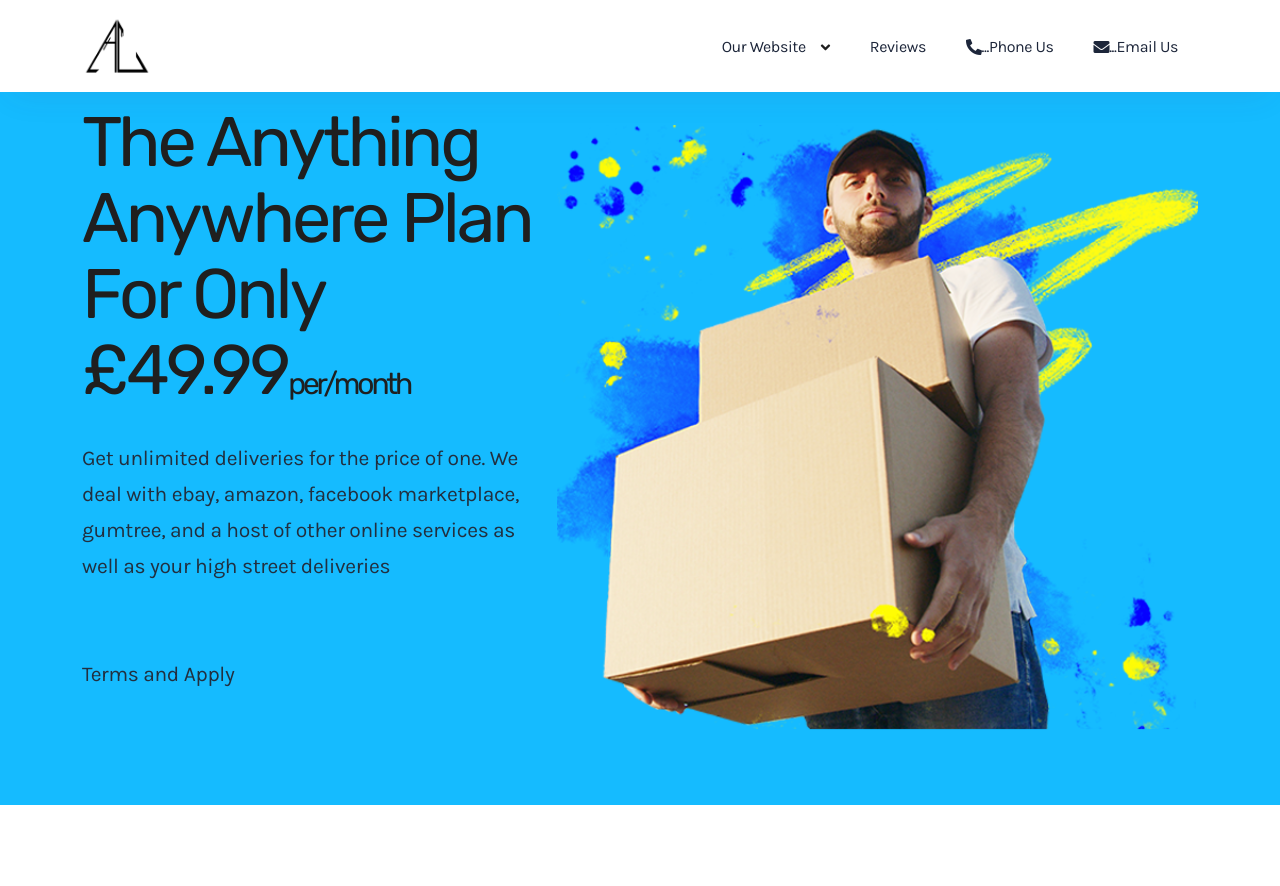
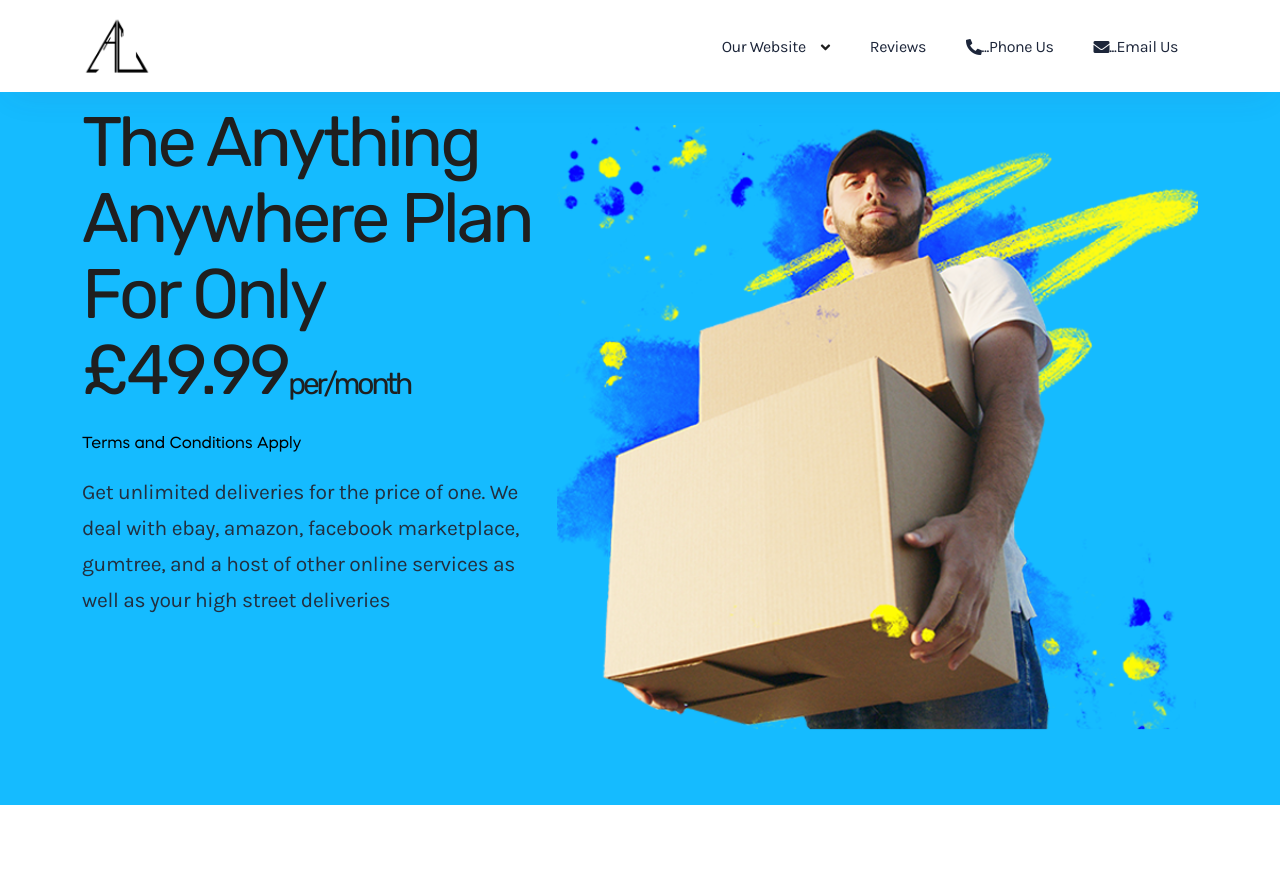
Before and after one commit to AsusLogistics/website, a Django app: page /exclusivedeal49 in a window 1280 px wide. Shown: the top 886 px of the page. Run offline with Django 3.2, Linux system fonts and the light colour scheme; some libraries are stand-ins or nearby versions.

Commit message:
updated terms

```diff
--- a/AsusLogistic/templates/exclusivedeal49.html
+++ b/AsusLogistic/templates/exclusivedeal49.html
@@ -28,7 +28,6 @@
 
 
   <!-- Custom stylesheet -->
-
   <!-- Global site tag (gtag.js) - Google Analytics -->
 <script async src="https://www.googletagmanager.com/gtag/js?id=G-ZRSXNWXNHT"></script>
 <script>
@@ -124,10 +123,8 @@
     <div class="row position-relative justify-content-center">
       <div class="col-xl-5 col-lg-6 col-md-8 col-sm-10 pr-0 " data-aos="fade-right" data-aos-duration="800" data-aos-once="true">
         <div class="content">
-          <h1>The Anything Anywhere Plan For Only £49.99<small>per/month</small></h1>
+          <h1>The Anything Anywhere Plan For Only £49.99<small>per/month</small></h1><h60><a target="_blank" href="{% url 't&c' %}" class="tc">Terms and Conditions Apply</a></h60>
           <p> Get unlimited deliveries for the price of one. We deal with ebay, amazon, facebook marketplace, gumtree, and a host of other online services as well as your high street deliveries</p>
-          <br />
-          <p>Terms and Apply</p>
           <div id="paypal-button-container-P-19573805F0426720DMGCRGCA"></div>
 <script src="https://www.paypal.com/sdk/js?client-id=Afdwp58_6daFCjcSPv3QAcKEaTTfCU2fYHPz_pCUq91BhayUOSuDHLBEQk-oUl8qV9ZE4zU4MkEK2pMY&vault=true&intent=subscription" data-sdk-integration-source="button-factory"></script>
 <script>
@@ -370,6 +367,7 @@
 <!-- Footer Area -->
 <footer class="footer-area-l-12 position-relative">
   <div class="footersection">
+    <p> <a target="_blank" href="{% url 't&c' %}">Terms and Condition |</a> <a href="url">Privacy Policy</a></p>
     <p>Copyright &copy; 2021 ASUS Logistics Ltd</p>
 
   </div>
--- a/AsusLogistic/templates/tandc.html
+++ b/AsusLogistic/templates/tandc.html
@@ -1,4 +1,6 @@
 <!DOCTYPE html>
+{% load static %}
+
 <html>
 <head>
 
@@ -15,8 +17,9 @@
 				<div class="panel panel-default" style="margin-top:20px;">
 					<div class="panel-body" style="max-height:600px; overflow-y:scroll; background-color:white;">
 						<div>
+							<img src="{% static 'media/logo.png' %}" height ="100px" alt="" class="light-version-logo" style="display: block; margin-left: auto; margin-right: auto;">
 							<h1 style="text-align:center;">Terms and Conditions</h1>
-							<ol style="margin-top:50px; margin-left:100px; margin-right:100px;">
+							<ol style="margin-top:50px; margin-left:350px; margin-right:350px;">
   						<li style="padding-bottom:20px;">We agree to collect and deliver small to medium sized goods for the whole month for a charge of £49.99 per month. Small goods are classed as a box, chair, car seat, pushchair, suitcase etc. Medium goods are classed as a 2-seater sofa, a bike, washing machine etc. There is a weight limit of 60 kilos and anything weighing more there will be an extra charge which you will be told about when booking the delivery. Please always make sure there is help to load and unload any heavy or awkward items.</li>
 	  					<li style="padding-bottom:20px;">We agree to store your goods for up to 3 days while the goods are in transit at no extra charge.</li>
 	  					<li style="padding-bottom:20px;">We agree to provide protective materials to make sure your goods are safe during transit at no extra charge.</li>
```
Lines whose indentation alone changed are shown as unchanged.
